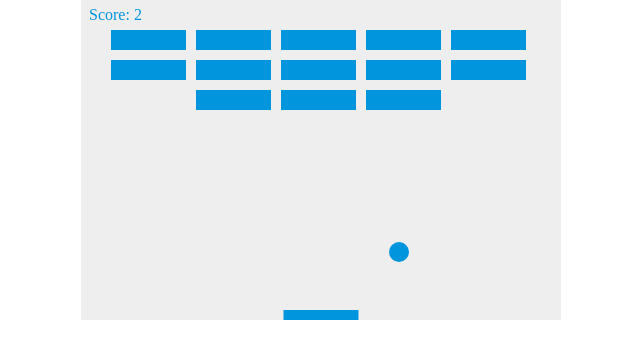
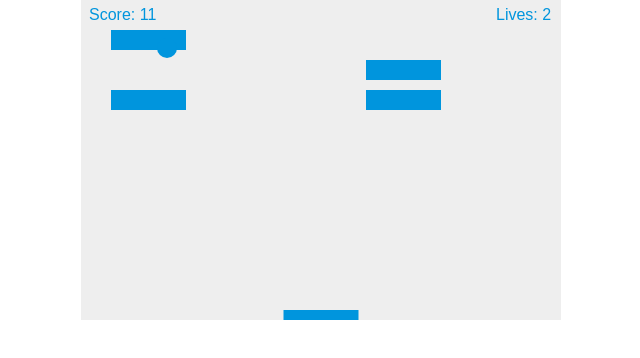
Before and after one commit to CarsonTimothyBlack/Breakout-Game, a plain HTML site: page index.html in a window 1280 px wide. Shown: the whole page, without its empty margins (319-959 px from the left). Drawn offline with Linux system fonts and the light colour scheme.

Commit message:
Update index.html
Game now has a lives counter.

```diff
--- a/index.html
+++ b/index.html
@@ -39,6 +39,8 @@
   var brickOffsetLeft = 30;
   //Score variable
   var score = 0;
+  //Lives variable
+  var lives = 3;
 
   //Brick array creation
   var bricks = [];
@@ -107,9 +109,16 @@
 
   //Score rendering function
   function drawScore() {
-    ctx.font = "16px Arieal";
+    ctx.font = "16px Arial";
     ctx.fillStyle = "#0095DD";
     ctx.fillText("Score: " + score, 8, 20);
+  }
+
+  //Lives rendering function
+  function drawLives() {
+    ctx.font = "16px Arial";
+    ctx.fillStyle = "#0095DD";
+    ctx.fillText("Lives: " + lives, canvas.width-65, 20);
   }
 
   //drawing all objects function
@@ -119,6 +128,7 @@
     drawBall();
     drawPaddle();
     drawScore();
+    drawLives();
     collisionDetecton()
 
     if(x + dx > canvas.width-ballRadius || x + dx < ballRadius) {
@@ -130,8 +140,18 @@
       if(x > paddleX && x < paddleX + paddleWidth) {
         dy = -dy;
       } else {
-        alert("GAME OVER! You got only " + score + " points.");
-        document.location.reload();
+          lives--;
+          if(!lives) {
+            alert("GAME OVER! You got only " + score + " points.");
+            document.location.reload();
+            clearInterval(interval);
+        } else {
+            x = canvas.width/2;
+            y = canvas.height-30;
+            dx = 2;
+            dy = -2;
+            paddleX = (canvas.width - paddleWidth)/2;
+        }
       }
   }
 
```
